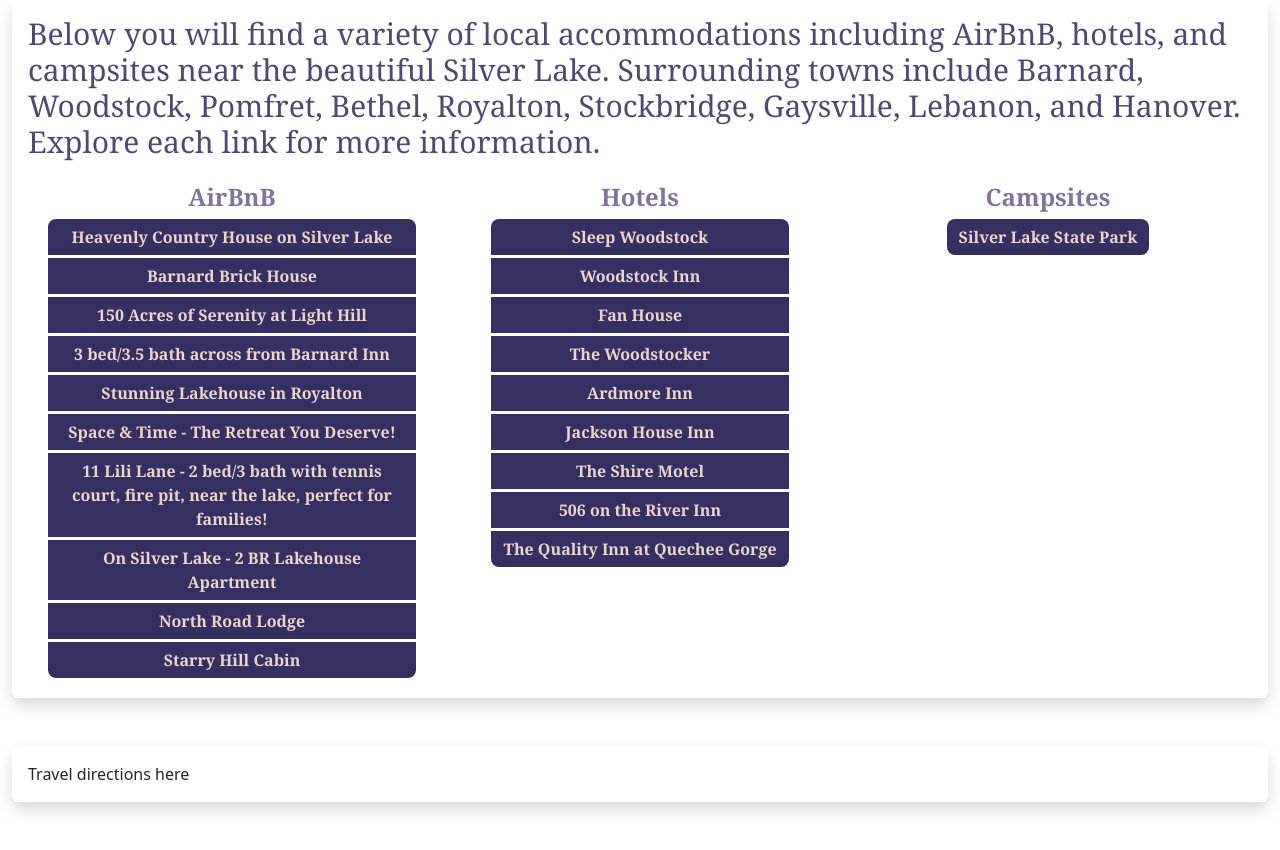
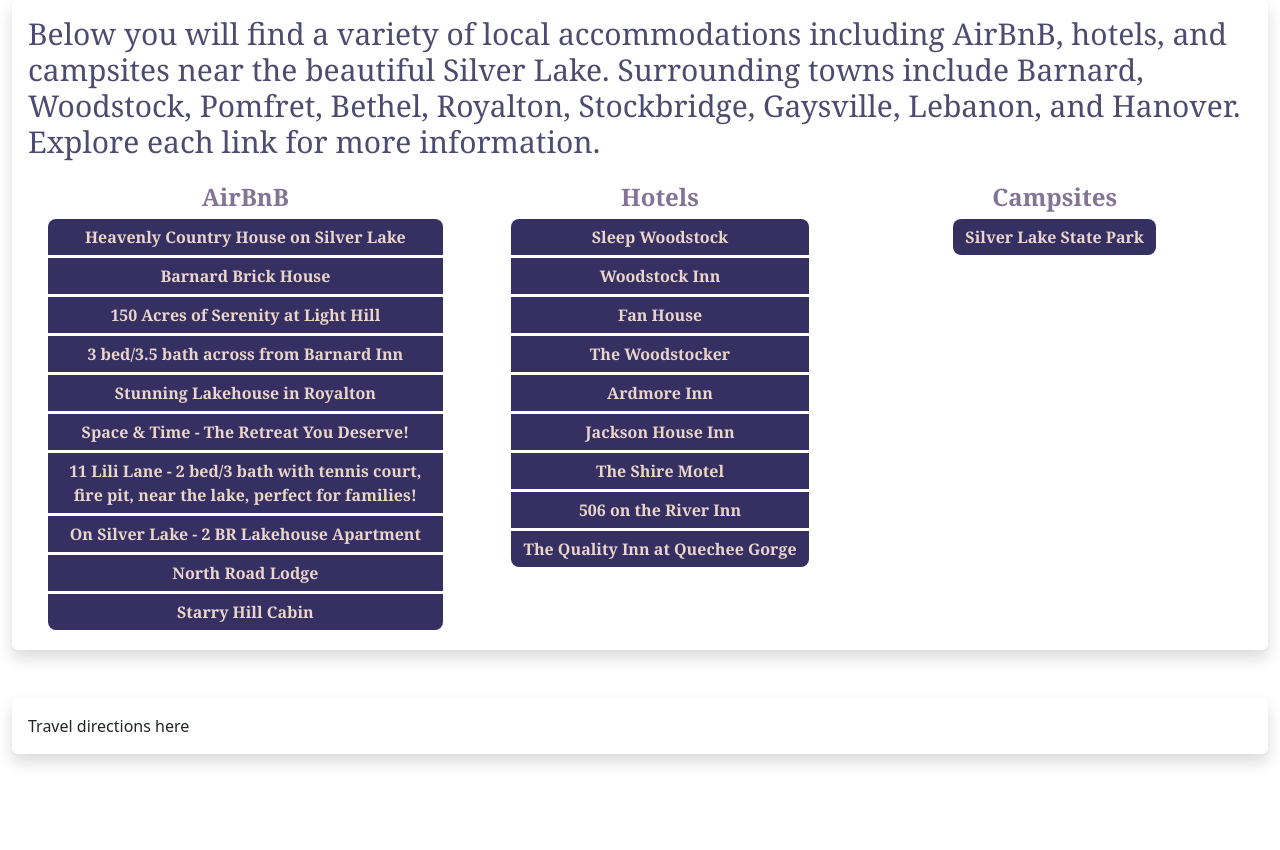
Before and after one commit to ksmontville/wedding_rsvp, a Django app: page /travel/ in a window 1280 px wide. Shown: the part 79-929 px from the top of the page. After the commit the page ends 844 px from the top, so only its background shows below. Run offline with Django 4.2, Linux system fonts and the light colour scheme; some libraries are stand-ins or nearby versions.

Commit message:
Travel page formatting.

```diff
--- a/rsvp/templates/rsvp/travel_accommodations.html
+++ b/rsvp/templates/rsvp/travel_accommodations.html
@@ -38,6 +38,9 @@
         .flex-child {
             flex: 1;
             flex-shrink: 0;
+        }
+
+        .flex-child:first-child {
             margin-right: 20px;
             margin-left: 20px;
         }
@@ -45,7 +48,6 @@
         .button-group-vertical {
             margin: auto;
             width: 40%;
-
         }
 
         .btn-outline-primary {
```
